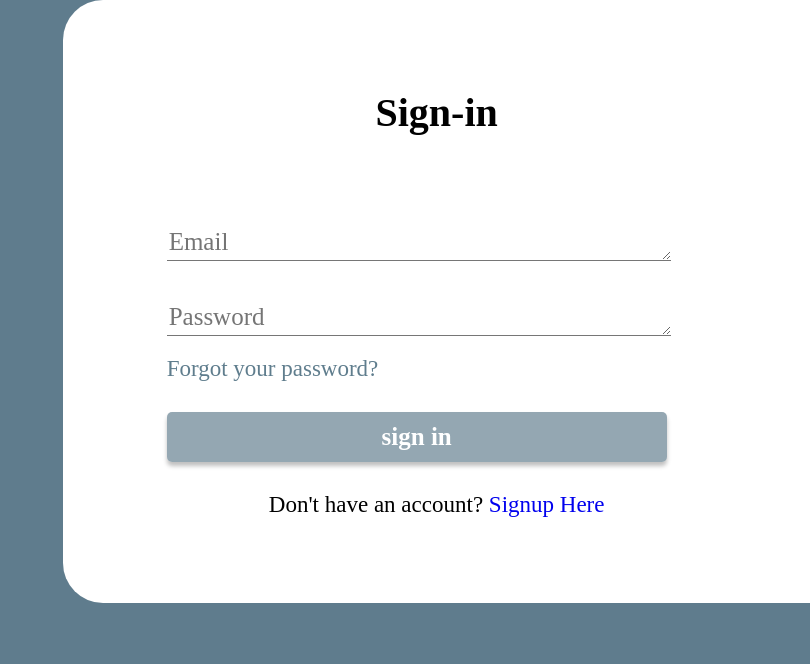
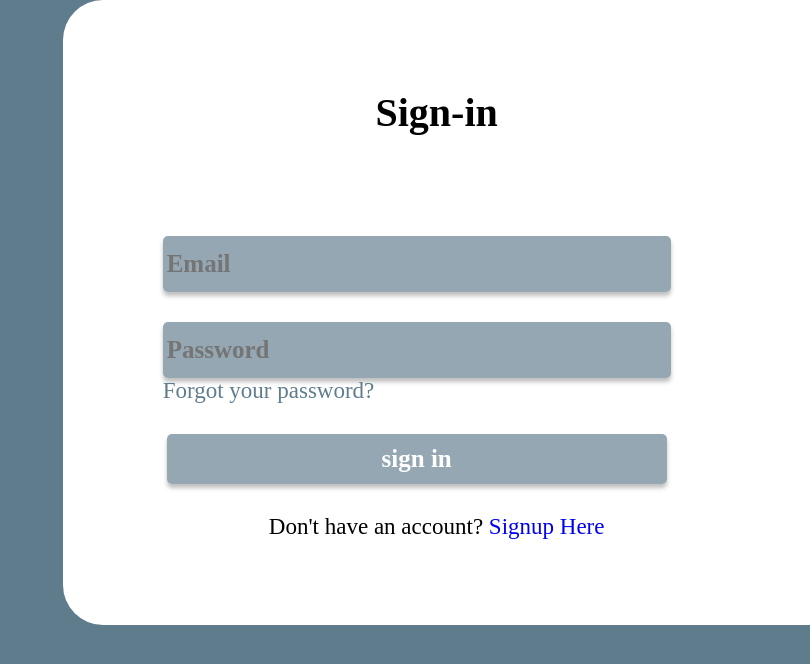
Before and after one commit to beyzaolmez/pimWebsite, a PHP site: page /signIn.php in a window 1280 px wide. Shown: the top 664 px of the page, without its empty margins (470-1280 px from the left). Run offline with PHP 8.4, Linux system fonts and the light colour scheme.

Commit message:
made connection to database and changed textarea to input

```diff
--- a/signIn.php
+++ b/signIn.php
@@ -1,3 +1,35 @@
+<?php
+    if($_SERVER["REQUEST_METHOD"] == "POST"){
+        $email = filter_input(INPUT_POST, "email", FILTER_VALIDATE_EMAIL);
+        $passwordCheck = filter_input(INPUT_POST, "passwordCheck");
+
+        /*try{
+            $dbhandler = new PDO("mysql:host=mysql; dbname=database; charset=utf8", "root", "qwerty");
+            $dbhandler->setAttribute(PDO::ATTR_ERRMODE, PDO::ERRMODE_EXCEPTION);
+        }catch(Exception $ex){
+            echo "Connection failed: ".$ex->getMessage();
+        }
+
+        $stmt = "SELECT * FROM users WHERE email = :email_address;";
+        $sql = $dbhandler->prepare($stmt);
+        $sql->bindParam(":email_address", $email, PDO::PARAM_STR);
+        $sql->execute();
+        $dbhandler = null;
+
+        if($sql->rowCount() == 0){
+            echo "Email or password does not match";
+        }
+        else {
+            if ($details = $sql->fetch(PDO::FETCH_ASSOC)) {
+                if (password_verify($_POST["passwordCheck"], $details["password"])) {
+                    header("Location:translate_Text.php");
+                }
+            } else {
+                echo "Wrong email or password";
+            }
+        }*/
+    }
+?>
 <!DOCTYPE html>
 <html>
     <head>
@@ -12,12 +44,12 @@
             <h1>Sign-in</h1>
             <form action="signIn.php" method="POST">
                 <div class="credentials">
-                    <textarea name="email" placeholder="Email"></textarea>
-                    <textarea name="password" placeholder="Password"></textarea>
+                    <input class="info" name="email" placeholder="Email">
+                    <input class="info" name="passwordCheck" placeholder="Password">
                     <label> Forgot your password?</label>
                 </div>
                 <div class="submit">
-                    <input type="submit" value="sign in">
+                    <input class="button" type="submit" value="sign in">
                 </div>
             </form>
             <p> Don't have an account? <a href="signup.php">Signup Here</a> </p>
```
